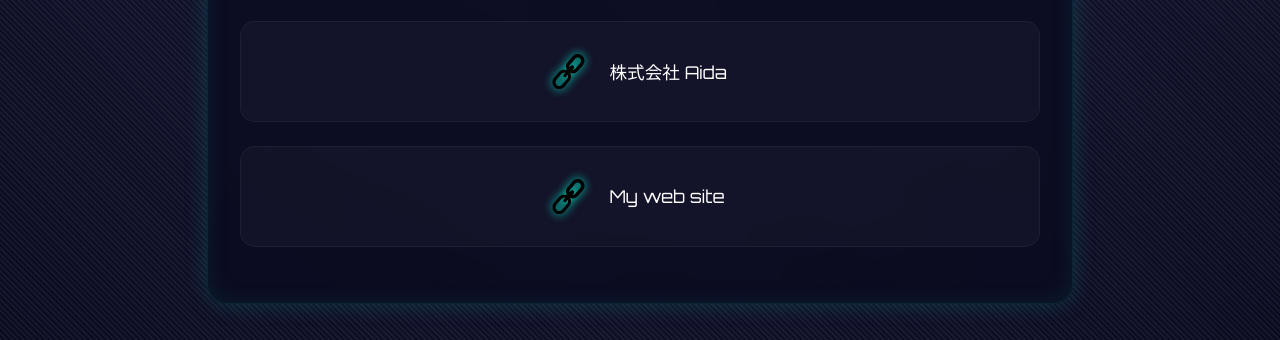
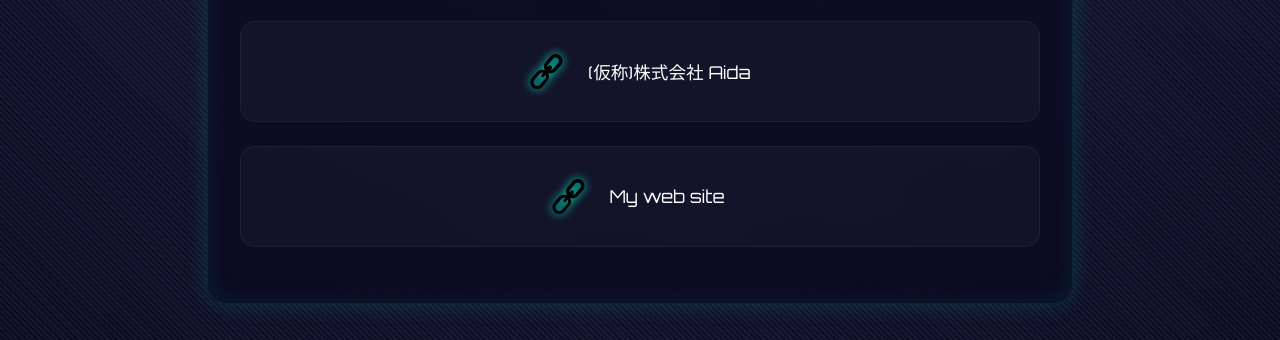
Before and after one commit to clearclown/linky, a plain HTML site: page index.html in a window 1280 px wide. Shown: the part 1269-1609 px from the top of the page. Drawn offline with nearby package versions, Linux system fonts and the light colour scheme.

Commit message:
Update link for 株式会社 Aida
Changed the link for 株式会社 Aida from the previous URL to the new URL (仮称)株式会社 Aida. This update reflects the current project status and ensures users are directed to the correct site.

```diff
--- a/index.html
+++ b/index.html
@@ -118,7 +118,7 @@
     <!-- 株式会社 Aida -->
     <div class="link-item">
       <img src="./pics/icons/link-icon.svg" alt="株式会社 Aida">
-      <a href="https://aida-clearclowns-projects.vercel.app/" target="_blank">株式会社 Aida</a>
+      <a href="https://aida-mocha.vercel.app/" target="_blank">(仮称)株式会社 Aida</a>
     </div>
     <div class="link-item">
       <img src="./pics/icons/link-icon.svg" alt="My web site">
```
